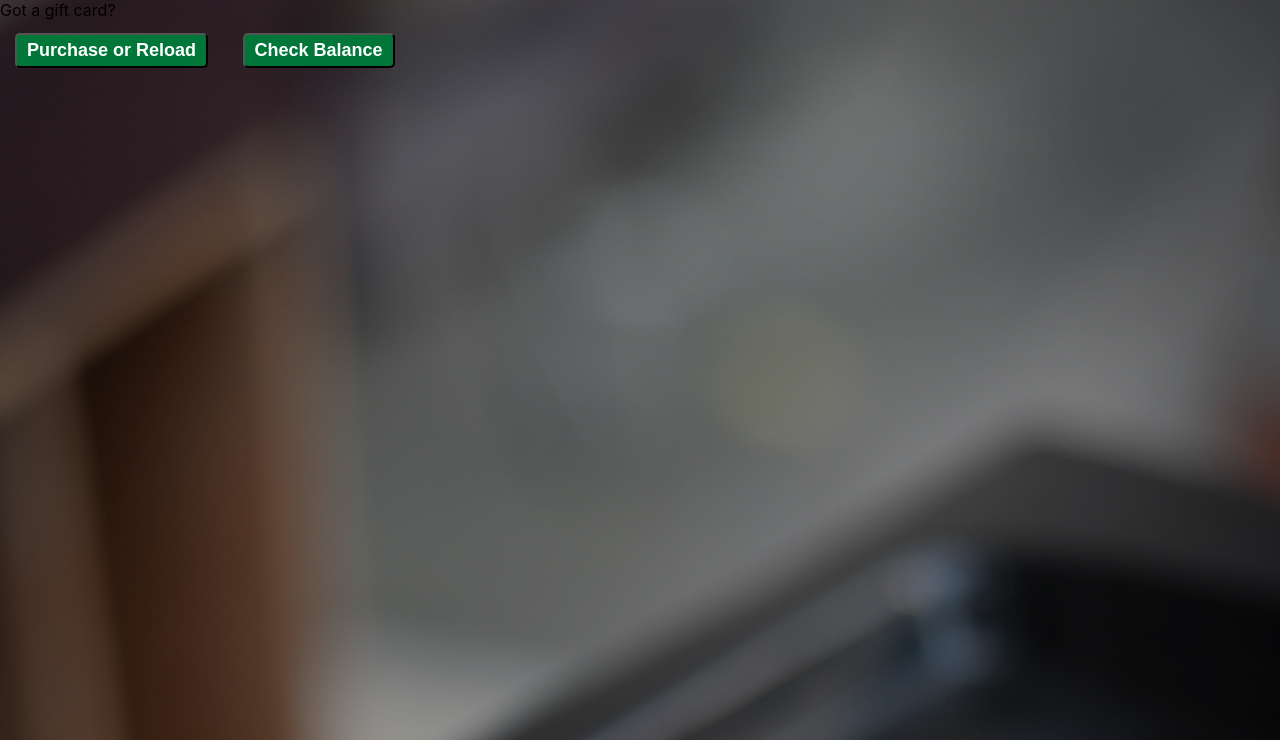
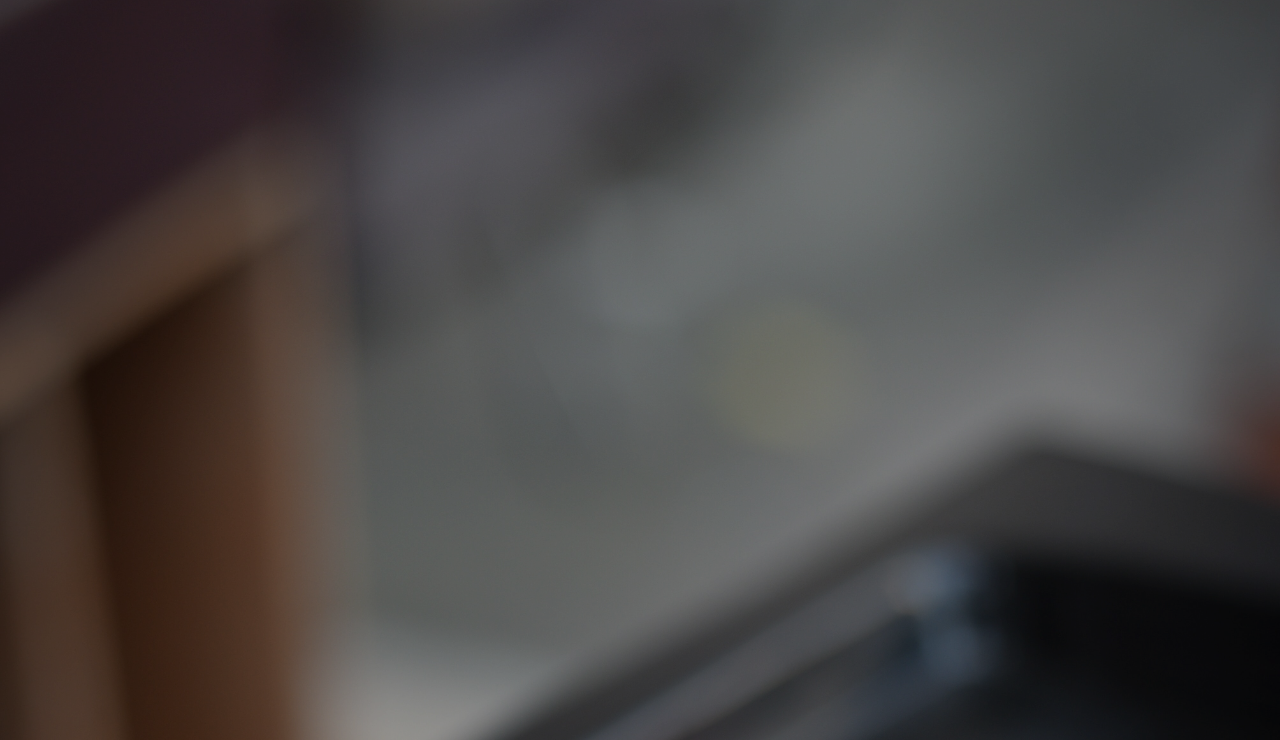
Before and after one commit to sykoivisto/restaurant-page, a plain HTML site: page index.html in a window 1280 px wide. Shown: the part 60-800 px from the top of the page. Drawn offline with Linux system fonts and the light colour scheme.

Commit message:
gift card page gift-cards.js

```diff
--- a/index.html
+++ b/index.html
@@ -15,14 +15,6 @@
         </nav>
         <!-- content goes here -->
 
-        <div class="gift-cards">
-            <h1>Got a gift card?</h1>
-            <div class="buttons">
-                <button>Purchase or Reload</button>
-                <button>Check Balance</button>
-            </div>
-        </div>
-
     </div>
     <script src="bundle.js"></script>
 </body>
```
